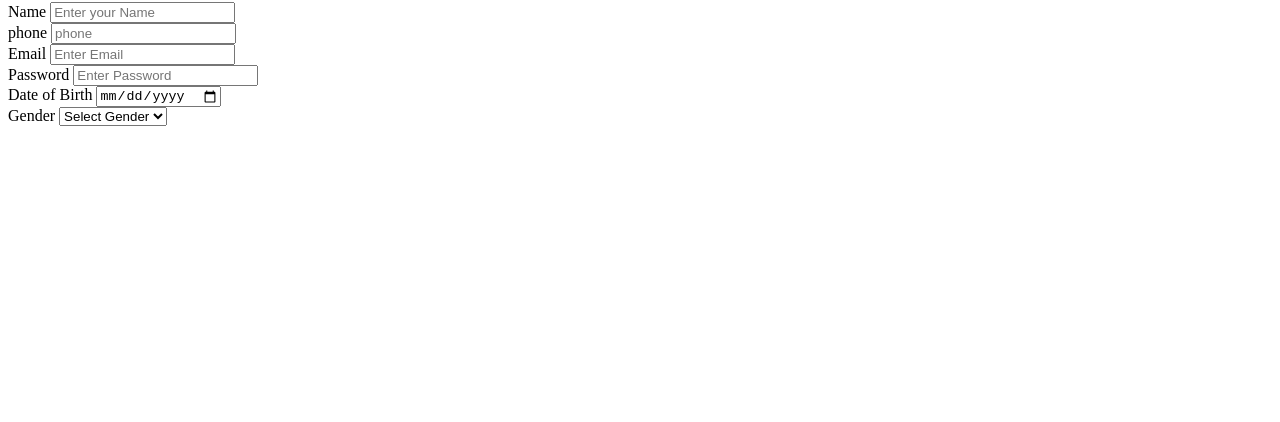
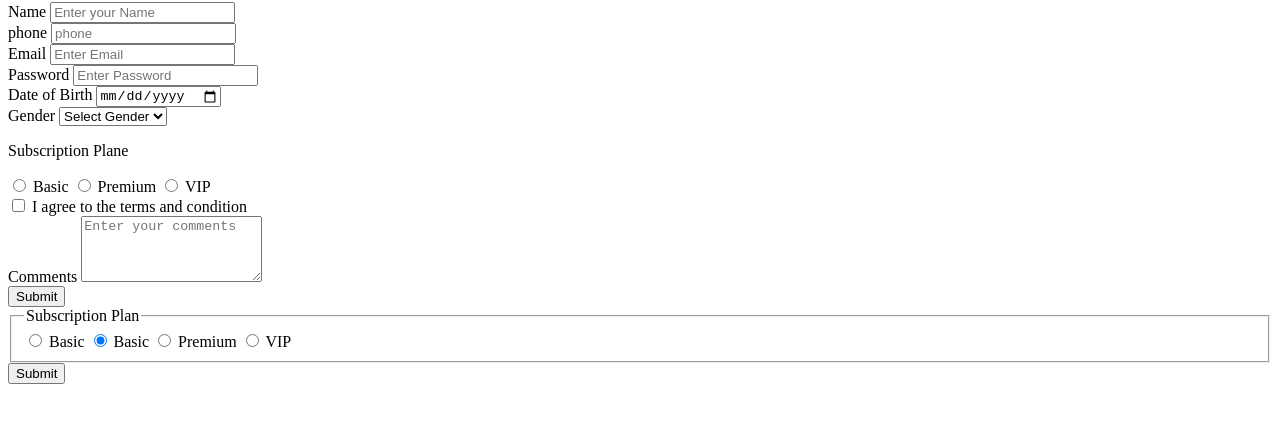
Before and after one commit to pratikrane3711/BSC_IT, a plain HTML site: page html/week1/day5/index.html in a window 1280 px wide. Shown: the part 78-500 px from the top of the page. Drawn offline with Linux system fonts and the light colour scheme.

Commit message:
add day6 file in day5

```diff
--- a/html/week1/day5/index.html
+++ b/html/week1/day5/index.html
@@ -47,6 +47,73 @@
 
       </div>
 
+      <div>
+        <!-- Radio butoon -->
+        <p> Subscription Plane </p>
+
+        <input id="basic" type="radio" name="subscription"
+        value="basic">
+        <label for="basic"> Basic </label>
+
+        <input id="premium" type="radio" name="subscription"
+        value="premium">
+        <label for="premium"> Premium </label>
+
+        <input id="vip" type="radio" name="subscription"
+        value="vip">
+        <label for="vip"> VIP </label>
+    </div>
+
+    <!-- checkbox -->
+    <div>
+        <input id="terms" type="checkbox" required>
+        <label for="terms"> I agree to the terms and condition </label>
+    </div>
+
+    <!-- Texarea -->
+    <div>
+        <label for="comments"> Comments </lable>
+        <textarea id="comments" placeholder="Enter your comments"
+        rows="4"></textarea>
+    </div>
+
+    <!-- Submit Button -->
+    <div>
+        <button type="submit"> Submit </button>
+    </div>
+
+
+    <!-- Chat gpt learning -->
+    <form action="/subscribe" method="post">
+        <fieldset>
+            <legend>Subscription Plan</legend>
+
+        <label>
+             <input id="basic" type="radio" name="subscription"
+             value="basic" checked>
+             Basic
+        </label>
+
+        <label>
+             <input type="radio" name="subscription" value="basic" checked>
+             Basic
+        </label>
+
+        <label>
+             <input type="radio" name="subscription" value="premium">
+             Premium
+        </label>
+
+        <label>
+             <input type="radio" name="subscription" value="vip">
+             VIP
+        </label>
+          </fieldset>
+
+     <button type="submit">Submit</button>
+   </form>
+
+
     </forms>
 
   </body>
```
